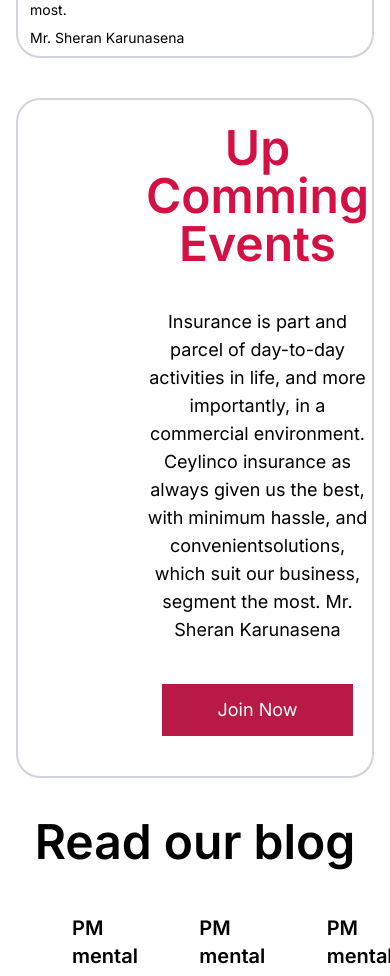
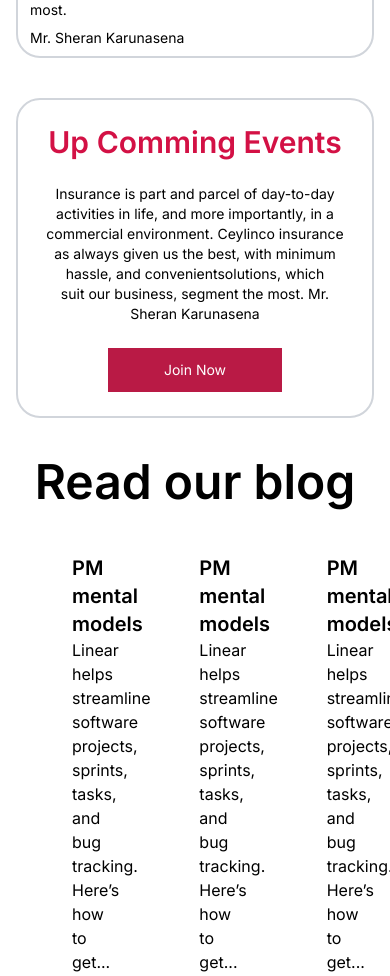
Before and after one commit to Kaveenxz/eudaumonia, a Next.js app: page / in a window 390 px wide. Shown: the part 2881-3857 px from the top of the page. Built offline with nearby package versions, Linux system fonts and the light colour scheme.

Commit message:
responsive up comming event page

```diff
--- a/src/app/components/UpCommingEvents.tsx
+++ b/src/app/components/UpCommingEvents.tsx
@@ -3,13 +3,13 @@ import React from 'react'
 function UpCommingEvents() {
   return (
     <div className='flex gap-14 border-2 rounded-3xl border-gray-300'>
-      <div className='mt-6 mx-32'>
-        <h2 className='text-5xl font-semibold text-[#D31145] text-center'>Up Comming Events</h2>
-        <p className='text-lg mt-10 text-balance text-center'>
+      <div className='mt-6 lg:mx-32 mx-4'>
+        <h2 className='text-5xl max-md:text-3xl font-semibold text-[#D31145] text-center'>Up Comming Events</h2>
+        <p className='text-lg max-md:text-sm mt-6 text-balance text-center'>
           Insurance is part and parcel of day-to-day activities in life, and more importantly, in a commercial environment. Ceylinco insurance as always given us the best, with minimum hassle, and convenientsolutions, which suit our business, segment the most.
           Mr. <br /> Sheran Karunasena</p>
-        <div className=' flex items-center justify-center my-10'>
-          <button className='bg-[#B91A45] text-white px-14  text-lg py-3'>Join Now</button>
+        <div className=' flex items-center justify-center my-6'>
+          <button className='bg-[#B91A45] text-white px-14  text-lg max-md:text-sm py-3'>Join Now</button>
         </div>
       </div>
     </div>
```
